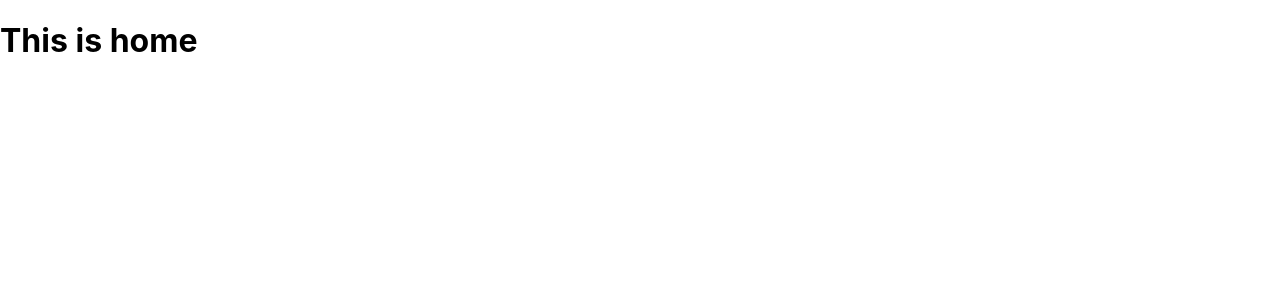
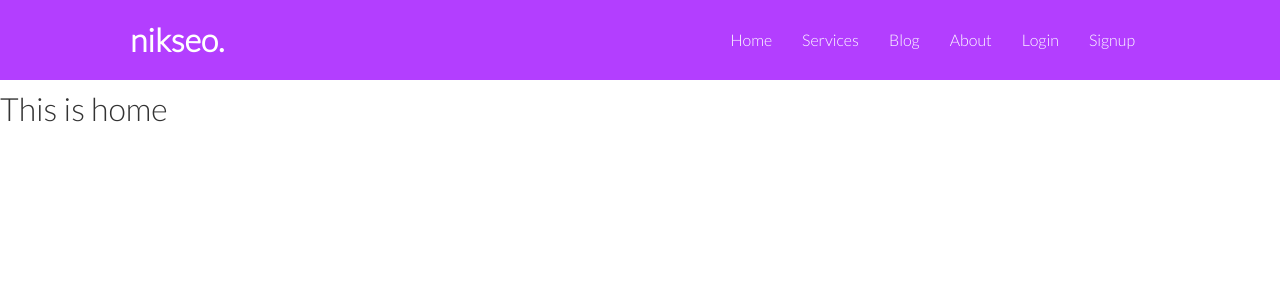
Before and after one commit to Anik-the-dev/niks-seo-service, a React (Create React App) app: page / in a window 1280 px wide. Shown: the top 300 px of the page. Built offline with nearby package versions, Linux system fonts and the light colour scheme.

Commit message:
header section done

```diff
--- a/public/index.html
+++ b/public/index.html
@@ -24,7 +24,7 @@
       work correctly both with client-side routing and a non-root public URL.
       Learn how to configure a non-root public URL by running `npm run build`.
     -->
-    <title>React App</title>
+    <title>nikseo- SEO Consultant Dhaka</title>
   </head>
   <body>
     <noscript>You need to enable JavaScript to run this app.</noscript>
--- a/src/App.js
+++ b/src/App.js
@@ -1,5 +1,5 @@
 import logo from './logo.svg';
-import './App.css';
+import './css/style.css';
 import { Route, Routes } from 'react-router-dom'
 import Header from './components/Header/Header';
 import Home from './components/Home/Home';
--- a/src/components/Header/Header.css
+++ b/src/components/Header/Header.css
@@ -0,0 +1,32 @@
+/* navbar */
+.navbar{
+    background-color: var(--primary-color);
+    height: 80px;
+    color: #fff;
+
+}
+
+.navbar .flex{
+    justify-content: space-between;
+    overflow: visible;
+}
+
+.navbar .logo{
+    font-weight: 600;
+}
+
+
+.navbar ul{
+    display: flex;
+}
+
+.navbar a{
+    color: #fff;
+    padding: 10px;
+    margin: 0 5px;
+    font-weight: 500;
+}
+
+.navbar a:hover{
+    border-bottom: 2px solid #fff;
+}
--- a/src/components/Header/Header.js
+++ b/src/components/Header/Header.js
@@ -1,11 +1,24 @@
 import React from 'react';
+import { Link } from 'react-router-dom';
+import './Header.css'
 
 
 const Header = () => {
     return (
-        <div>
 
+        <div class="navbar">
+            <div class="container flex">
+                <h1 class="logo">nikseo.</h1>
+                <ul>
+                    <li><Link to='/'>Home</Link></li>
+                    <li><Link to='/services'>Services</Link></li>
+                    <li><Link to='/blog'>Blog</Link></li>
+                    <li><Link to='/about'>About</Link></li>
+                    <li><Link to='/login'>Login</Link></li>
+                    <li><Link to='/signup'>Signup</Link></li>
 
+                </ul>
+            </div>
         </div>
     );
 };
--- /dev/null
+++ b/src/css/style.css
@@ -0,0 +1,101 @@
+@import url('https://fonts.googleapis.com/css2?family=Lato:wght@300&display=swap');
+
+:root{
+    /* --primary-color:#bf71fe; */
+    --primary-color:#B33EFF;
+}
+
+/* Base style Start */
+*{
+    box-sizing: border-box;
+    margin: 0;
+    padding: 0;
+}
+
+body{
+    line-height: 1.6;
+    font-family: 'lato', sans-serif;
+    color: #333;
+}
+
+ul{
+    list-style-type: none;
+}
+
+a{
+    text-decoration: none;
+    color: #333;
+}
+
+h1,h2{
+    font-weight: 300;
+    line-height: 1.2;
+    margin: 10px 0;
+}
+
+p{
+    margin: 10px,0;
+}
+
+img{
+    width: 100%;
+}
+
+
+
+
+/* utilities */
+.container{
+    max-width: 1100px;
+    margin: 0 auto;
+    padding: 0 40px;
+
+}
+
+.flex{
+    display: flex;
+    justify-content: center;
+    align-items: center;
+    height: 100%;
+}
+
+.grid{
+    display: grid;
+    grid-template-columns: repeat(2,1fr);
+    gap: 20px;
+    justify-content: center;
+    align-items: center;
+    height: 100%;
+}
+
+.card{
+    background-color: #fff;
+    color: #333;
+    border-radius: 10px;
+    box-shadow: 0 3px 10px rgba(0,0,0,0.2);
+    padding: 20px;
+    margin: 10px;
+
+}
+
+
+
+.btn{
+    background-color: var(--primary-color);
+    color: #fff;
+    padding: 10px 30px;
+    border: none;
+    border-radius: 5px;
+    cursor: pointer;
+    display: inline-block;
+
+}
+
+.btn-outline{
+    background-color: transparent;
+    border: 1px solid #fff;
+}
+
+.btn:hover{
+    transform: scale(0.98);
+}
```
